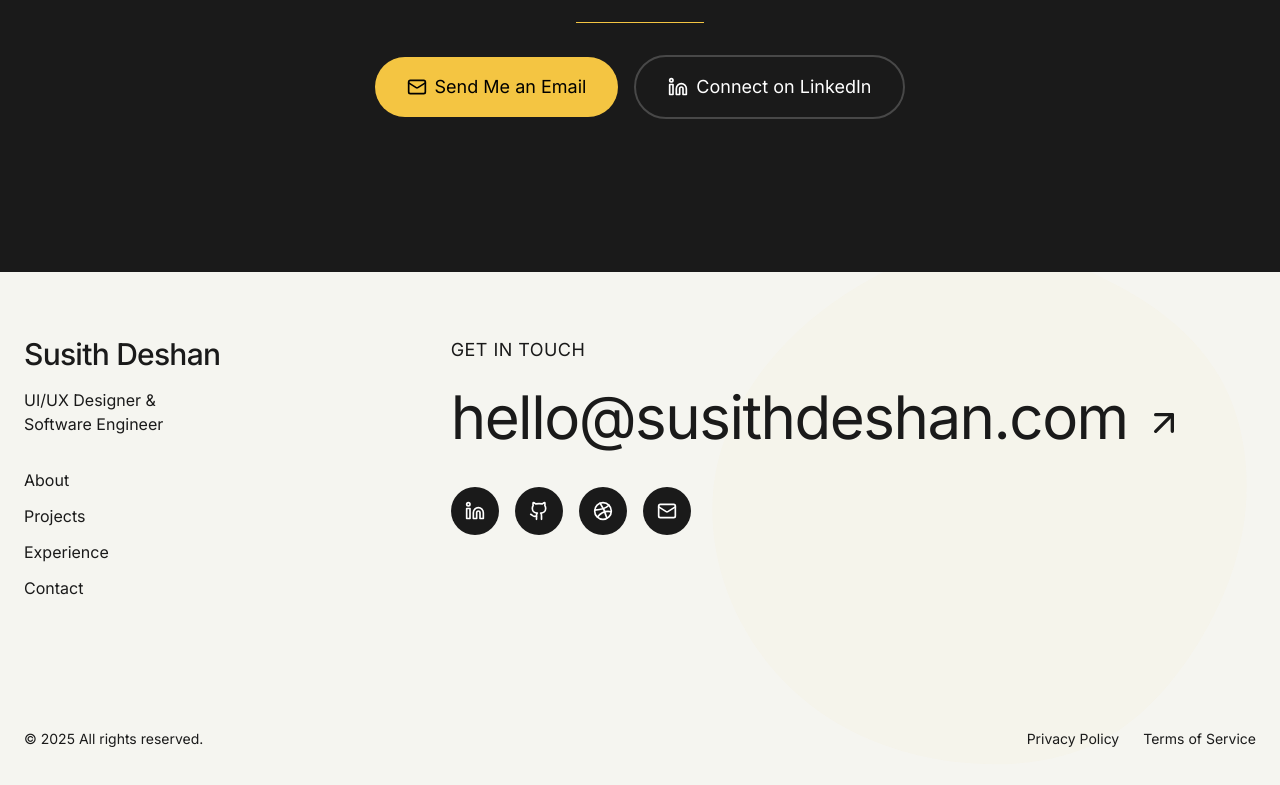
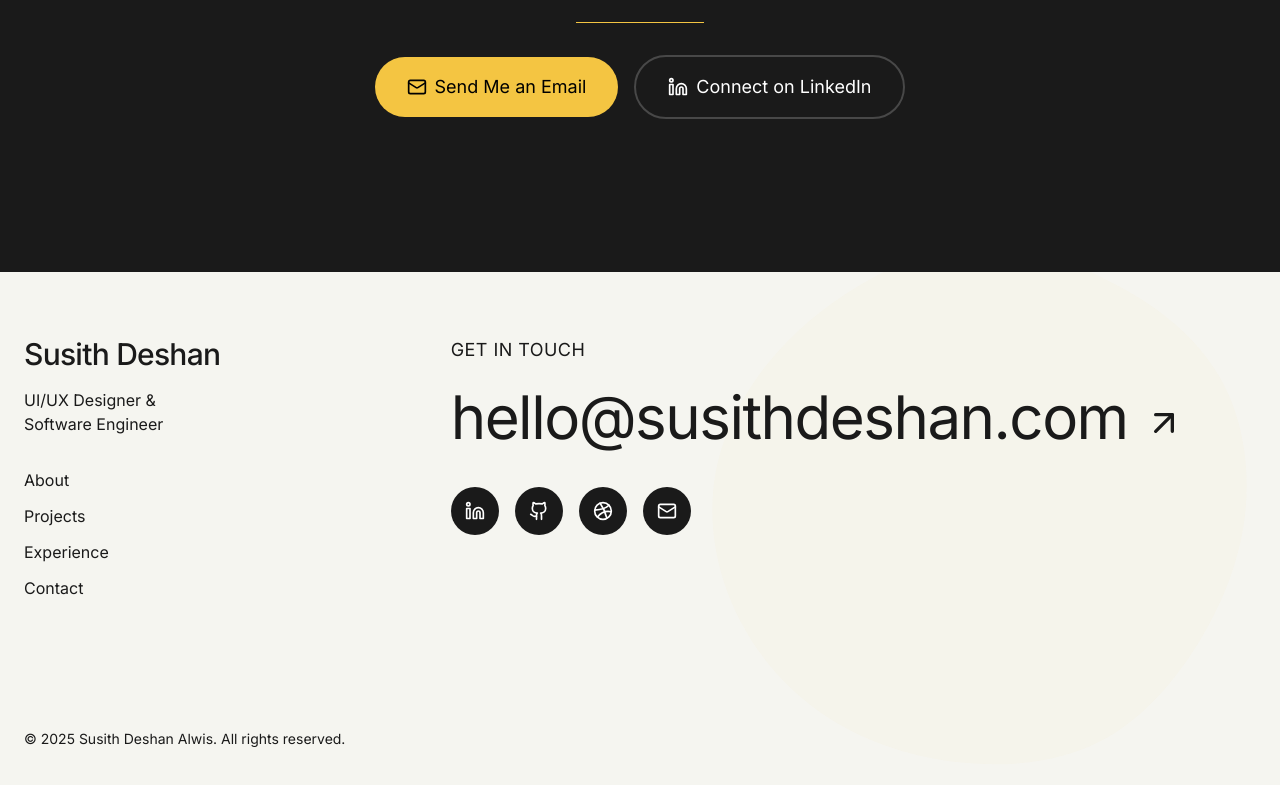
Before and after one commit to SusithD/Susith-Alwis-Profolio-2025, a React (Vite) app: page / in a window 1280 px wide. Shown: the part 9111-9896 px from the top of the page. Built offline with nearby package versions, Linux system fonts and the light colour scheme.

Commit message:
Refactor Footer component to accept navigation prop, enhance link handling, and update social media links for improved functionality and user experience.

```diff
--- a/src/components/Footer.tsx
+++ b/src/components/Footer.tsx
@@ -1,8 +1,30 @@
 import { motion } from 'motion/react';
 import { Mail, Linkedin, Github, Dribbble, ArrowUpRight } from 'lucide-react';
 
-export default function Footer() {
+interface FooterProps {
+  onNavigate?: () => void;
+}
+
+export default function Footer({ onNavigate }: FooterProps) {
   const currentYear = new Date().getFullYear();
+
+  const scrollToSection = (sectionId: string) => {
+    const element = document.getElementById(sectionId);
+    if (element) element.scrollIntoView({ behavior: 'smooth' });
+  };
+
+  const handleNavLink = (sectionId: string) => {
+    if (onNavigate) {
+      onNavigate();
+      // After navigating home, scroll to the section once the page renders
+      setTimeout(() => {
+        const element = document.getElementById(sectionId);
+        if (element) element.scrollIntoView({ behavior: 'smooth' });
+      }, 100);
+    } else {
+      scrollToSection(sectionId);
+    }
+  };
 
   return (
     <footer className="bg-[#f5f5f0] text-[#1a1a1a] px-6 py-16 relative overflow-hidden">
@@ -41,14 +63,14 @@ export default function Footer() {
               {/* Navigation Links */}
               <div className="space-y-3">
                 {[
-                  { name: 'About', href: '#about' },
-                  { name: 'Projects', href: '#projects' },
-                  { name: 'Experience', href: '#experience' },
-                  { name: 'Contact', href: '#contact' }
+                  { name: 'About', sectionId: 'about' },
+                  { name: 'Projects', sectionId: 'projects' },
+                  { name: 'Experience', sectionId: 'experience' },
+                  { name: 'Contact', sectionId: 'contact' }
                 ].map((link, index) => (
-                  <motion.a
+                  <motion.button
                     key={link.name}
-                    href={link.href}
+                    onClick={() => handleNavLink(link.sectionId)}
                     initial={{ opacity: 0, x: -20 }}
                     whileInView={{ opacity: 1, x: 0 }}
                     transition={{ duration: 0.4, delay: index * 0.1 }}
@@ -57,7 +79,7 @@ export default function Footer() {
                     className="block text-[#1a1a1a]/60 hover:text-[#1a1a1a] transition-colors"
                   >
                     {link.name}
-                  </motion.a>
+                  </motion.button>
                 ))}
               </div>
             </motion.div>
@@ -98,9 +120,9 @@ export default function Footer() {
               {/* Social Icons */}
               <div className="flex gap-4">
                 {[
-                  { icon: Linkedin, href: 'https://linkedin.com', label: 'LinkedIn' },
-                  { icon: Github, href: 'https://github.com', label: 'GitHub' },
-                  { icon: Dribbble, href: 'https://dribbble.com', label: 'Dribbble' },
+                  { icon: Linkedin, href: 'https://linkedin.com/in/susith-deshan', label: 'LinkedIn' },
+                  { icon: Github, href: 'https://github.com/susithdeshan', label: 'GitHub' },
+                  { icon: Dribbble, href: 'https://dribbble.com/susithdeshan', label: 'Dribbble' },
                   { icon: Mail, href: 'mailto:hello@susithdeshan.com', label: 'Email' }
                 ].map((social, index) => {
                   const Icon = social.icon;
@@ -108,8 +130,8 @@ export default function Footer() {
                     <motion.a
                       key={social.label}
                       href={social.href}
-                      target="_blank"
-                      rel="noopener noreferrer"
+                      target={social.href.startsWith('mailto') ? undefined : '_blank'}
+                      rel={social.href.startsWith('mailto') ? undefined : 'noopener noreferrer'}
                       initial={{ opacity: 0, scale: 0.8 }}
                       whileInView={{ opacity: 1, scale: 1 }}
                       transition={{ duration: 0.4, delay: 0.4 + index * 0.1 }}
@@ -144,26 +166,7 @@ export default function Footer() {
             viewport={{ once: true }}
             className="flex flex-col md:flex-row justify-between items-center gap-6 text-sm text-[#1a1a1a]/60"
           >
-            <div className="flex flex-col md:flex-row items-center gap-4 md:gap-8">
-              <p>© {currentYear} All rights reserved.</p>
-            </div>
-
-            <div className="flex gap-6">
-              <motion.a
-                href="#"
-                whileHover={{ y: -2 }}
-                className="hover:text-[#1a1a1a] transition-colors"
-              >
-                Privacy Policy
-              </motion.a>
-              <motion.a
-                href="#"
-                whileHover={{ y: -2 }}
-                className="hover:text-[#1a1a1a] transition-colors"
-              >
-                Terms of Service
-              </motion.a>
-            </div>
+            <p>© {currentYear} Susith Deshan Alwis. All rights reserved.</p>
           </motion.div>
         </div>
       </div>
```
